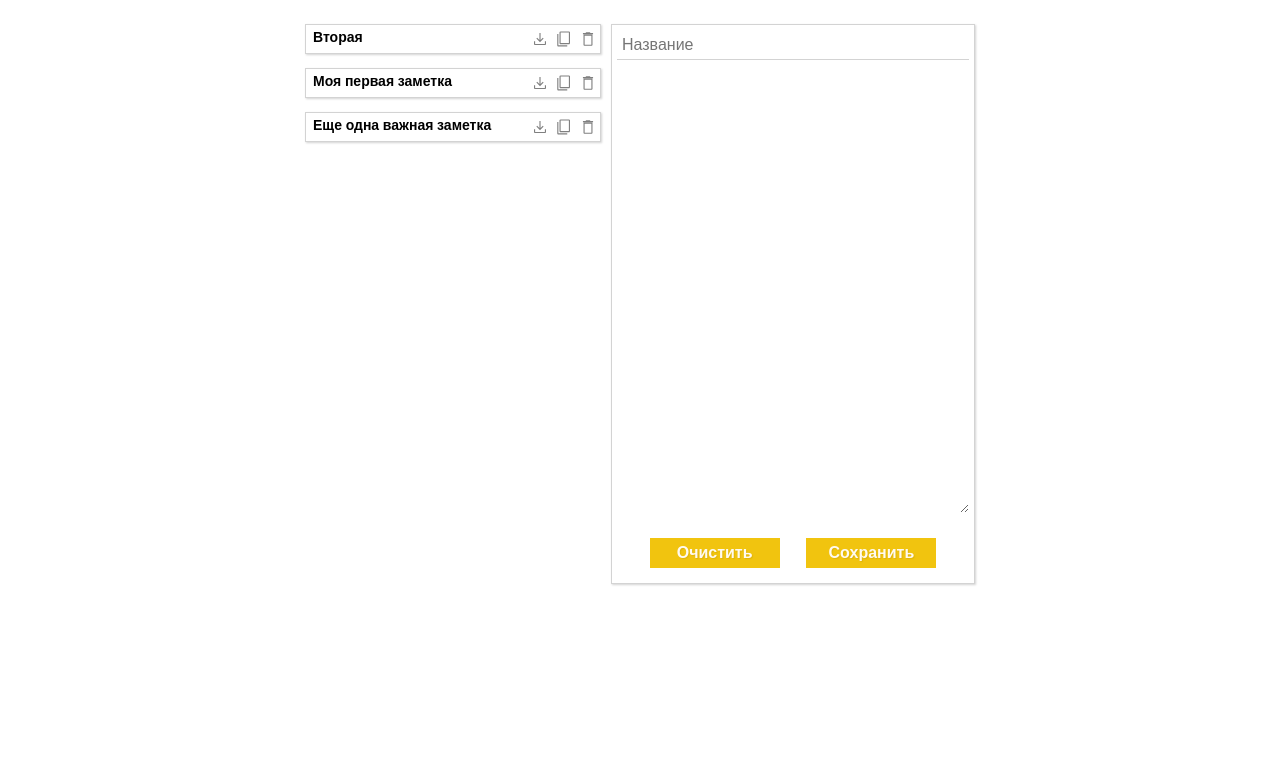
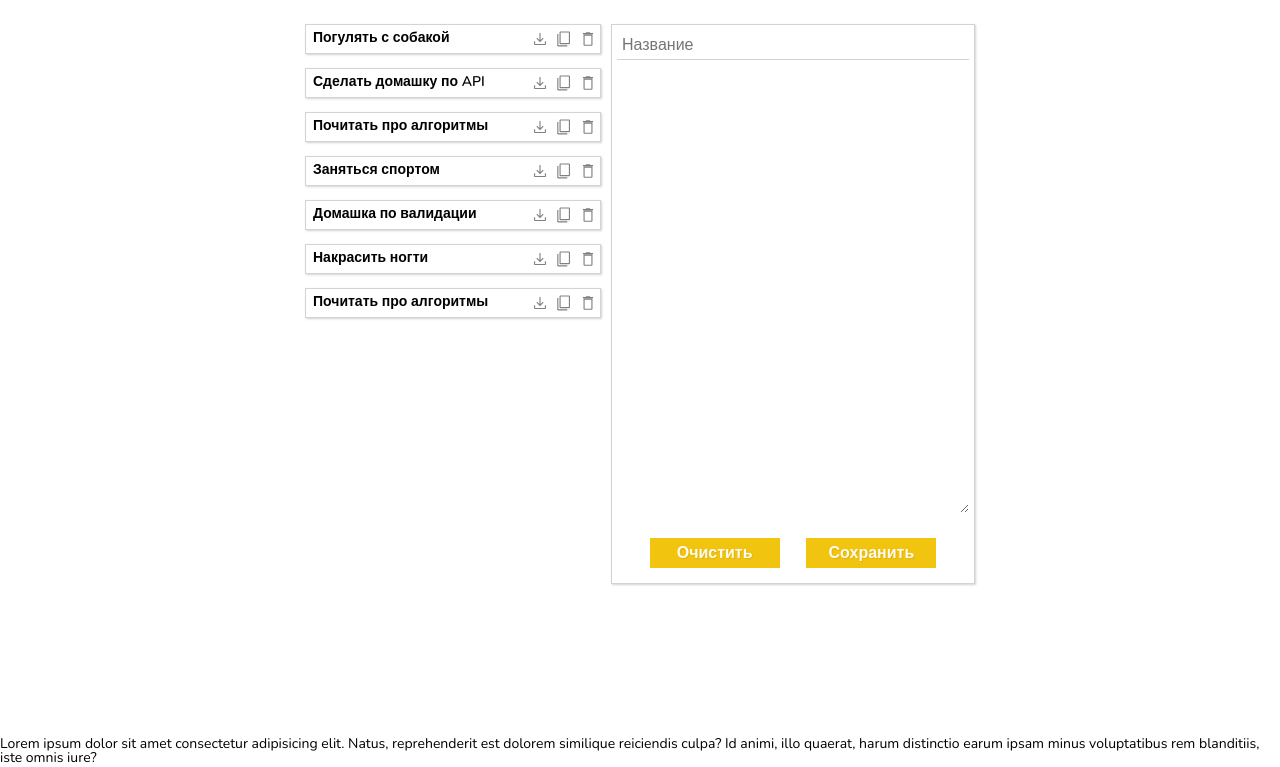
Before and after one commit to azagatskaya/18_notebook, a plain HTML site: page index.html in a window 1280 px wide. Shown: the part 63-830 px from the top of the page. Before the commit the page ends 800 px from the top, so only its background shows below. Drawn offline with nearby package versions, Linux system fonts and the light colour scheme.

Commit message:
notes in array

```diff
--- a/assets/js/script.js
+++ b/assets/js/script.js
@@ -1,4 +1,43 @@
 'use strict';
+
+const notes = [{
+		name: 'Накрасить ногти',
+		text: 'Lorem ipsum dolor, sit amet consectetur adipisicing elit. Expedita quaerat nulla debitis accusamus mollitia natus, eveniet provident animi nihil, tenetur quia fugit laborum ex error ut blanditiis doloremque, maiores architecto!',
+		date: '2022-05-15'
+	},
+	{
+		name: 'Домашка по валидации',
+		text: 'Lorem ipsum dolor sit amet consectetur adipisicing elit. Odit id, voluptatibus fugiat nulla quibusdam cumque reprehenderit officiis ipsa. Aperiam voluptatibus pariatur ullam, facilis laborum eos assumenda consequuntur vero sunt quos.',
+		date: '2022-05-15'
+	},
+	{
+		name: 'Почитать про алгоритмы',
+		text: 'Lorem ipsum dolor, sit amet consectetur adipisicing elit. Cupiditate esse minima, ex asperiores culpa quidem dolore illum officia, eligendi, sunt harum iste eaque voluptate dignissimos architecto pariatur deserunt porro modi.',
+		date: '2022-06-03'
+	},
+	{
+		name: 'Сделать домашку по API',
+		text: 'Lorem ipsum dolor sit amet consectetur adipisicing elit. Natus, reprehenderit est dolorem similique reiciendis culpa? Id animi, illo quaerat, harum distinctio earum ipsam minus voluptatibus rem blanditiis, iste omnis iure?',
+		date: '2022-05-27'
+	},
+	{
+		name: 'Погулять с собакой',
+		text: 'Lorem ipsum dolor sit amet consectetur adipisicing elit. Natus, reprehenderit est dolorem',
+		date: '2022-06-03'
+	},
+	{
+		name: 'Заняться спортом',
+		text: 'Lorem ipsum dolor sit amet consectetur adipisicing elit. Natus, reprehenderit est dolorem',
+		date: '2022-05-27'
+	},
+	{
+		name: 'Почитать про алгоритмы',
+		text: 'Lorem ipsum dolor sit amet consectetur adipisicing elit. Odit id, voluptatibus fugiat nulla quibusdam cumque reprehenderit officiis ipsa. Aperiam voluptatibus pariatur ullam, facilis laborum eos assumenda consequuntur vero sunt quos.',
+		date: '2022-05-27'
+	}
+];
+
+
 document.addEventListener('DOMContentLoaded', function () {
 	class Note {
 		constructor(noteTitle, noteContent, id) {
@@ -57,11 +96,15 @@ document.addEventListener('DOMContentLoaded', function () {
 	}
 
 	function generateNotes() {
-		new Note('Моя первая заметка', 'Lorem ipsum dolor, sit amet consectetur adipisicing elit. Expedita quaerat nulla debitis accusamus mollitia natus, eveniet provident animi nihil, tenetur quia fugit laborum ex error ut blanditiis doloremque, maiores architecto!', getId()).saveToLS();
 
-		new Note('Вторая', 'Lorem ipsum dolor sit amet consectetur adipisicing elit. Odit id, voluptatibus fugiat nulla quibusdam cumque reprehenderit officiis ipsa. Aperiam voluptatibus pariatur ullam, facilis laborum eos assumenda consequuntur vero sunt quos.', getId()).saveToLS();
+		notes.forEach(note => {
+			new Note(note.name, note.text, getId()).saveToLS();
+		})
+		// new Note('Моя первая заметка', 'Lorem ipsum dolor, sit amet consectetur adipisicing elit. Expedita quaerat nulla debitis accusamus mollitia natus, eveniet provident animi nihil, tenetur quia fugit laborum ex error ut blanditiis doloremque, maiores architecto!', getId()).saveToLS();
 
-		new Note('Еще одна важная заметка', 'Lorem ipsum dolor, sit amet consectetur adipisicing elit. Cupiditate esse minima, ex asperiores culpa quidem dolore illum officia, eligendi, sunt harum iste eaque voluptate dignissimos architecto pariatur deserunt porro modi.', getId()).saveToLS();
+		// new Note('Вторая', 'Lorem ipsum dolor sit amet consectetur adipisicing elit. Odit id, voluptatibus fugiat nulla quibusdam cumque reprehenderit officiis ipsa. Aperiam voluptatibus pariatur ullam, facilis laborum eos assumenda consequuntur vero sunt quos.', getId()).saveToLS();
+
+		// new Note('Еще одна важная заметка', 'Lorem ipsum dolor, sit amet consectetur adipisicing elit. Cupiditate esse minima, ex asperiores culpa quidem dolore illum officia, eligendi, sunt harum iste eaque voluptate dignissimos architecto pariatur deserunt porro modi.', getId()).saveToLS();
 	}
 
 	function getNotesFromLs() {
--- a/index.html
+++ b/index.html
@@ -57,7 +57,8 @@
 
 
 	<script src="./assets/js/script.js"></script>
-	<script src="./assets/js/handlers.js"></script>
+
+	Lorem ipsum dolor sit amet consectetur adipisicing elit. Natus, reprehenderit est dolorem similique reiciendis culpa? Id animi, illo quaerat, harum distinctio earum ipsam minus voluptatibus rem blanditiis, iste omnis iure?
 
 </body>
 
```
Also changed, not shown: assets/js/handlers.js (deleted).
